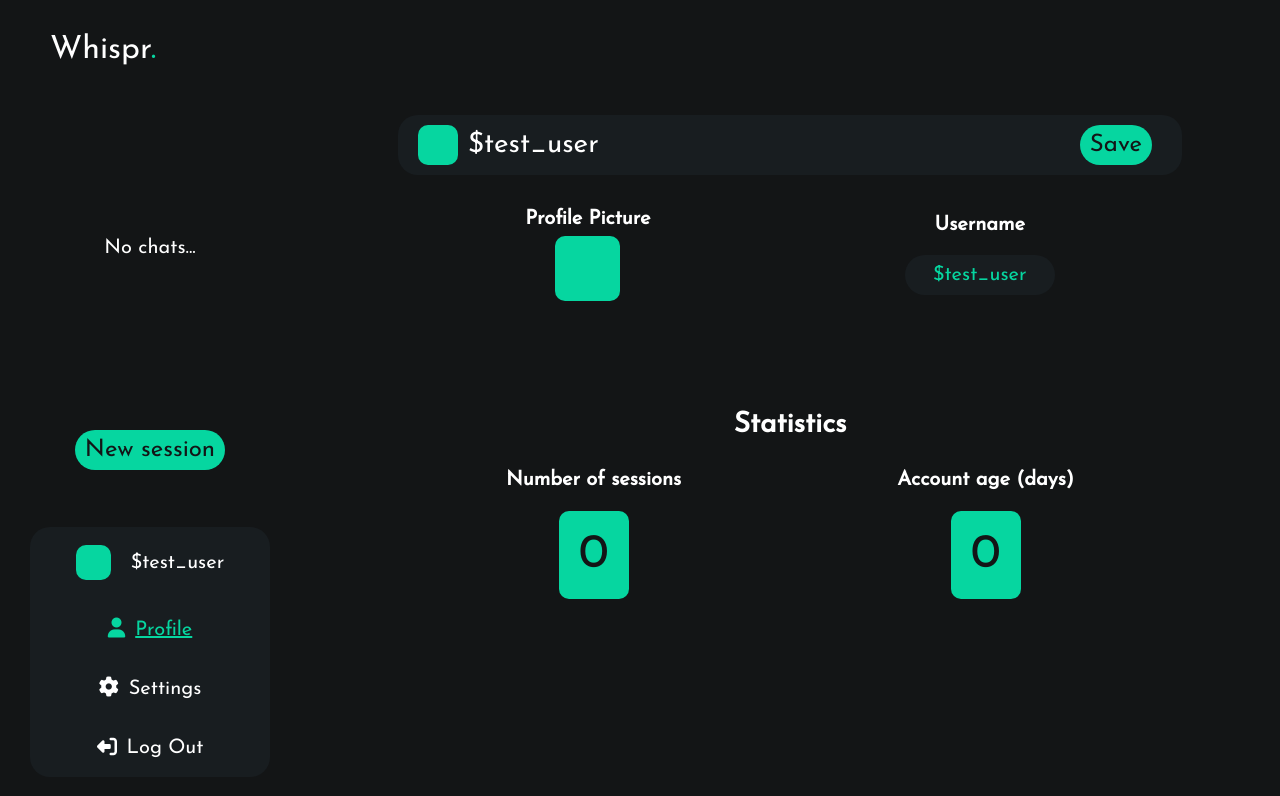
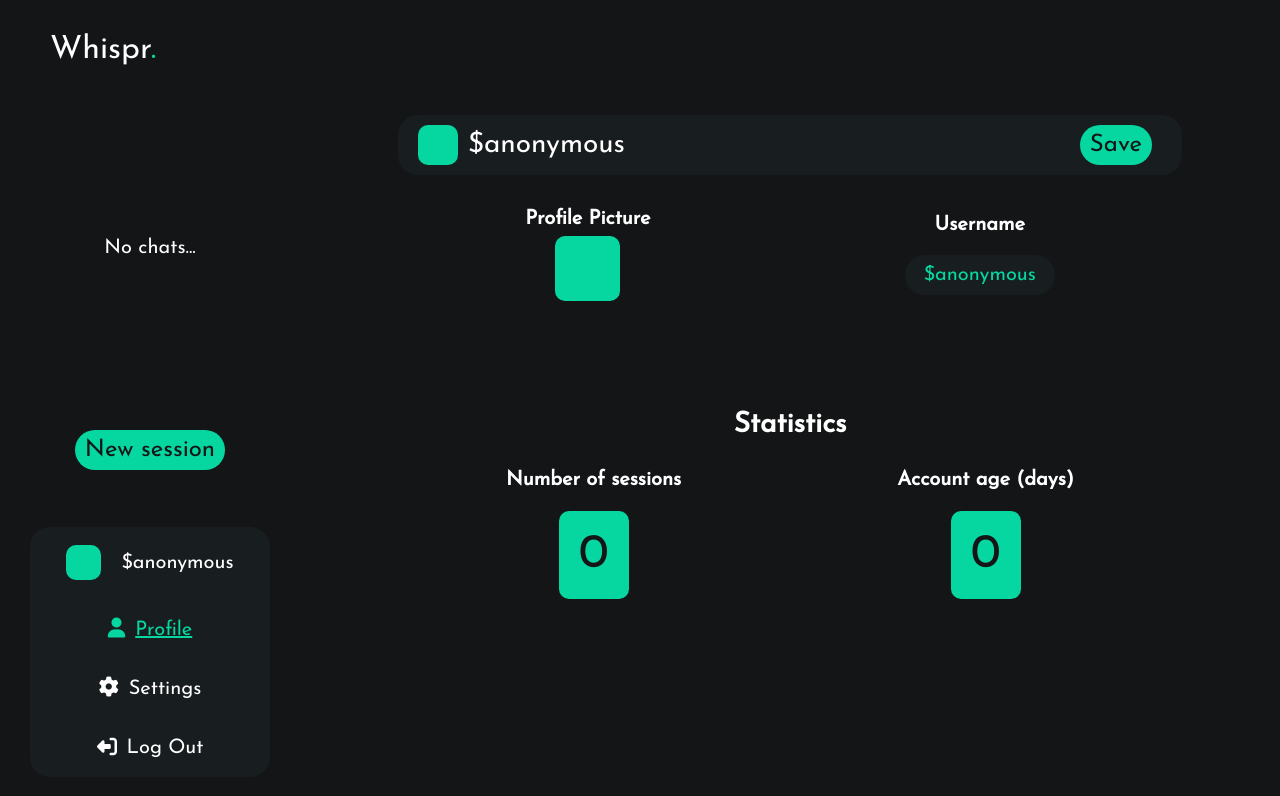
Before and after one commit to KacperTomasiak/Whispr, a SvelteKit app in the folder frontend/: page /profile in a window 1280 px wide. Shown: the top 796 px of the page. Built offline with nearby package versions, Linux system fonts and the light colour scheme.

Commit message:
Add an option to change the username

```diff
--- a/frontend/src/components/UserInformation.svelte
+++ b/frontend/src/components/UserInformation.svelte
@@ -1,12 +1,23 @@
 <script lang="ts">
+  import { username } from "../shared/user";
   import Button from "./Button.svelte";
+
+  let temporaryUsername: string = $username;
+  const updateUsername = (): void => {
+    $username = temporaryUsername;
+  };
 </script>
 
 <div id="content-wrapper">
   <div id="user">
     <div id="profile-picture" />
-    <div id="nickname">$test_user</div>
-    <Button message="Save" isActive={true} link="none" />
+    <div id="nickname">{$username}</div>
+    <Button
+      message="Save"
+      isActive={true}
+      link="none"
+      on:click={updateUsername}
+    />
   </div>
   <div id="information">
     <div id="picture">
@@ -19,7 +30,7 @@
         type="text"
         name="username"
         id="username-input"
-        value="$test_user"
+        bind:value={temporaryUsername}
       />
     </div>
   </div>
--- a/frontend/src/components/UserPanel.svelte
+++ b/frontend/src/components/UserPanel.svelte
@@ -1,11 +1,13 @@
 <script lang="ts">
+  import { username } from "../shared/user";
+
   export let option: string;
 </script>
 
 <div id="user-panel">
   <a href="/profile" id="user">
     <div id="profile-picture" />
-    <div id="nickname">$test_user</div>
+    <div id="nickname">{$username}</div>
   </a>
   <a class:active={option == "profile"} href="/profile" id="profile"
     ><i class:active={option == "profile"} class="fa-solid fa-user" />Profile</a
--- a/frontend/src/shared/user.ts
+++ b/frontend/src/shared/user.ts
@@ -1,3 +1,4 @@
 import { writable, type Writable } from "svelte/store";
 
 export let privateKey: Writable<string> = writable("");
+export let username: Writable<string> = writable("$anonymous");
```
